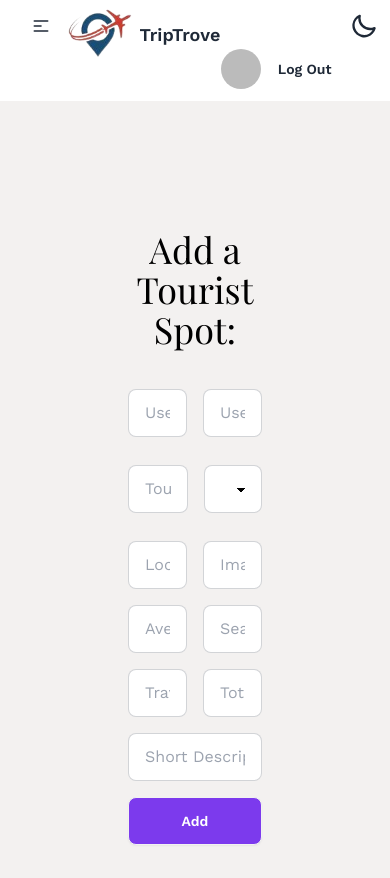
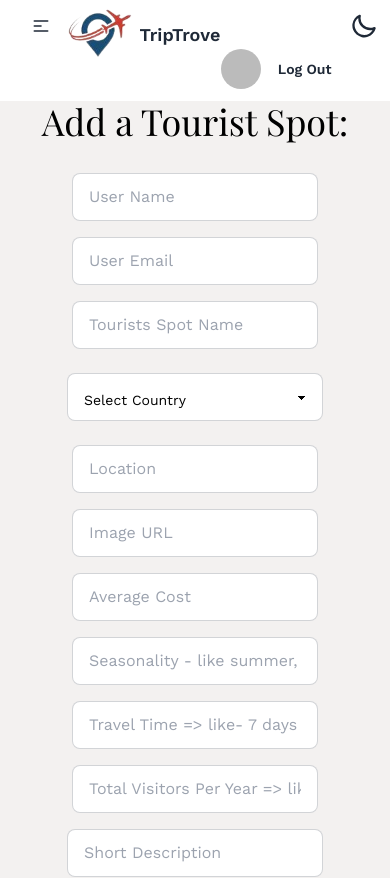
Before and after one commit to mdujjal67/triptrop-tourism-project-client, a React (Vite) app: page /addTouristsSpot in a window 390 px wide. Shown: the top 878 px of the page. Built offline with nearby package versions, Linux system fonts and the light colour scheme; no server answers; sample sign-in values are in the browser's storage; a web font is replaced by a local one.

Commit message:
added responsive design

```diff
--- a/src/pages/AddTouristsSpot.jsx
+++ b/src/pages/AddTouristsSpot.jsx
@@ -49,25 +49,25 @@ const AddTouristsSpot = () => {
         <div>
             <Navbar></Navbar>
             <div className="bg-[#f3f1f0]">
-                <div className=" p-32 container mx-auto">
-                    <h2 className="text-4xl text-black pb-10 text-center">Add a Tourist Spot:</h2>
+                <div className=" lg:p-32 container mx-auto">
+                    <h2 className="text-4xl text-black pb-8 text-center">Add a Tourist Spot:</h2>
                     <form onSubmit={handleAddSpot} className="mx-auto text-center">
                         {/* user name and email row */}
-                        <div className="flex gap-4 justify-center items-center">
+                        <div className="flex flex-col md:flex-row mx-auto w-80 lg:full lg:w-full gap-4 justify-center items-center">
                             <div>
-                                <input type="text" name="name" placeholder="User Name" required className="input input-bordered text-black w-full md:w-[400px]  focus:outline-none focus:ring focus:ring-opacity-50 py-3 focus:dark:ring-violet-600" />
+                                <input type="text" name="name" placeholder="User Name" required className="input input-bordered text-black w-full md:w-[330px]  focus:outline-none focus:ring focus:ring-opacity-50 py-3 focus:dark:ring-violet-600" />
                             </div>
                             <div>
-                                <input type="text" name="email" required placeholder="User Email" className="input input-bordered text-black w-full md:w-[400px] focus:outline-none focus:ring focus:ring-opacity-50 py-3 focus:dark:ring-violet-600" />
+                                <input type="text" name="email" required placeholder="User Email" className="input input-bordered text-black w-full md:w-[330px] focus:outline-none focus:ring focus:ring-opacity-50 py-3 focus:dark:ring-violet-600" />
                             </div>
                         </div>
                         {/* tourists_spot_name and country_Name row */}
-                        <div className="flex gap-4 py-4 justify-center items-center">
+                        <div className="flex flex-col md:flex-row mx-auto w-80 lg:w-full gap-4 py-4 justify-center items-center">
                             <div>
-                                <input type="text" name="spotName" required placeholder="Tourists Spot Name" className="input input-bordered text-black w-full md:w-[400px] focus:outline-none focus:ring focus:ring-opacity-50 py-3 focus:dark:ring-violet-600" />
+                                <input type="text" name="spotName" required placeholder="Tourists Spot Name" className="input input-bordered text-black w-full md:w-[330px] focus:outline-none focus:ring focus:ring-opacity-50 py-3 focus:dark:ring-violet-600" />
                             </div>
-                            <div className="input-bordered required text-black w-full md:w-[400px] focus:outline-none focus:ring focus:ring-opacity-50 py-3 focus:dark:ring-violet-600">
-                                <select name="countryName" className="select select-bordered join-item text-black w-full md:w-[400px] focus:outline-none focus:ring focus:ring-opacity-50 py-3 focus:dark:ring-violet-600">
+                            <div className="input-bordered required text-black w-64 lg:w-full md:w-[330px] focus:outline-none focus:ring focus:ring-opacity-50 py-2 focus:dark:ring-violet-600">
+                                <select name="countryName" className="select select-bordered join-item text-black w-full md:w-[330px] focus:outline-none focus:ring focus:ring-opacity-50 py-3 focus:dark:ring-violet-600">
                                     <option disabled selected><span  className="">Select Country</span></option>
                                     <option className="text-xl py-1 text-gray-400">Bangladesh</option>
                                     <option className="text-xl py-1 text-gray-400">Thailand</option>
@@ -80,39 +80,39 @@ const AddTouristsSpot = () => {
 
                         </div>
                         {/* location and Image URL row */}
-                        <div className="flex gap-4 justify-center items-center">
+                        <div className="flex flex-col md:flex-row mx-auto w-80 lg:w-full gap-4 justify-center items-center">
                             <div>
-                                <input type="text" name="location" required placeholder="Location" className="input input-bordered text-black w-full md:w-[400px] focus:outline-none focus:ring focus:ring-opacity-50 py-3 focus:dark:ring-violet-600" />
+                                <input type="text" name="location" required placeholder="Location" className="input input-bordered text-black w-full md:w-[330px] focus:outline-none focus:ring focus:ring-opacity-50 py-3 focus:dark:ring-violet-600" />
                             </div>
                             <div>
-                                <input type="text" name="imageURL" required placeholder="Image URL" className="input input-bordered text-black w-full md:w-[400px] focus:outline-none focus:ring focus:ring-opacity-50 py-3 focus:dark:ring-violet-600" />
+                                <input type="text" name="imageURL" required placeholder="Image URL" className="input input-bordered text-black w-full md:w-[330px] focus:outline-none focus:ring focus:ring-opacity-50 py-3 focus:dark:ring-violet-600" />
                             </div>
                         </div>
                         {/* average_cost and seasonality - like summer, winter row */}
-                        <div className="flex gap-4 py-4 justify-center items-center">
+                        <div className="flex flex-col md:flex-row mx-auto w-80 lg:w-full gap-4 py-4 justify-center items-center">
                             <div>
-                                <input type="text" required name="averageCost" placeholder="Average Cost" className="input input-bordered text-black w-full md:w-[400px] focus:outline-none focus:ring focus:ring-opacity-50 py-3 focus:dark:ring-violet-600" />
+                                <input type="text" required name="averageCost" placeholder="Average Cost" className="input input-bordered text-black w-full md:w-[330px] focus:outline-none focus:ring focus:ring-opacity-50 py-3 focus:dark:ring-violet-600" />
                             </div>
                             <div>
-                                <input type="text" required name="Seasonality" placeholder="Seasonality - like summer, winter" className="input input-bordered text-black w-full md:w-[400px] focus:outline-none focus:ring focus:ring-opacity-50 py-3 focus:dark:ring-violet-600" />
+                                <input type="text" required name="Seasonality" placeholder="Seasonality - like summer, winter" className="input input-bordered text-black w-full md:w-[330px] focus:outline-none focus:ring focus:ring-opacity-50 py-3 focus:dark:ring-violet-600" />
                             </div>
                         </div>
                         {/* travel_time => like- 7 days and totalVisitorsPerYear => like- 10000 row */}
-                        <div className="flex gap-4 justify-center items-center">
+                        <div className="flex flex-col md:flex-row mx-auto w-80 lg:w-full gap-4 justify-center items-center">
                             <div>
-                                <input type="text" required name="travelTime" placeholder="Travel Time => like- 7 days" className="input input-bordered text-black w-full md:w-[400px] focus:outline-none focus:ring focus:ring-opacity-50 py-3 focus:dark:ring-violet-600" />
+                                <input type="text" required name="travelTime" placeholder="Travel Time => like- 7 days" className="input input-bordered text-black w-full md:w-[330px] focus:outline-none focus:ring focus:ring-opacity-50 py-3 focus:dark:ring-violet-600" />
                             </div>
                             <div>
-                                <input type="text" required name="totalVisitor" placeholder="Total Visitors Per Year => like- 10000" className="input input-bordered text-black w-full md:w-[400px] focus:outline-none focus:ring focus:ring-opacity-50 py-3 focus:dark:ring-violet-600" />
+                                <input type="text" required name="totalVisitor" placeholder="Total Visitors Per Year => like- 10000" className="input input-bordered text-black w-full md:w-[330px] focus:outline-none focus:ring focus:ring-opacity-50 py-3 focus:dark:ring-violet-600" />
                             </div>
                         </div>
                         {/* Short Description */}
-                        <div className="py-4">
-                            <input type="text" name="description" required placeholder="Short Description" className="input input-bordered text-black w-full md:w-[815px]  focus:outline-none focus:ring focus:ring-opacity-50 py-3 focus:dark:ring-violet-600 " />
+                        <div className="py-4 flex-col md:flex-row mx-auto lg:w-full w-64">
+                            <input type="text" name="description" required placeholder="Short Description" className="input input-bordered text-black w-full md:w-[330px] mx-auto focus:outline-none focus:ring focus:ring-opacity-50 py-3 focus:dark:ring-violet-600 " />
                         </div>
                         {/* submit button */}
-                        <div>
-                            <input type="submit" name="submit" value="Add" className="btn btn-block bg-violet-600 text-white hover:text-black md:w-[815px]" />
+                        <div className="lg:w-full pb-10">
+                            <input type="submit" name="submit" value="Add" className="btn lg:btn-block bg-violet-600 text-white hover:text-black w-[250px] md:w-[330px]" />
                         </div>
                     </form>
                 </div>
--- a/src/pages/AllTouristsSpot.jsx
+++ b/src/pages/AllTouristsSpot.jsx
@@ -37,10 +37,10 @@ const AllTouristsSpot = () => {
     return (
         <div className="mb-[100px] mx-auto container">
             <Navbar />
-            <h1 className="text-4xl font-bold text-center mb-8">All Tourists Spots</h1>
+            <h1 className="text-4xl font-bold text-center mb-8 mt-14 md:mt-5 lg:mt-0">All Tourists Spots</h1>
 
             {/* Dropdown menu for sorting */}
-            <div className="flex justify-end mb-4">
+            <div className="flex justify-center mb-10">
                 <select onChange={handleSortChange} className="p-2 border rounded-md cursor-pointer">
                     <option className="cursor-pointer" value="">Sort by Average Cost</option>
                     <option className="cursor-pointer" value="asc">Low to High</option>
```
Also changed, not shown: src/component/Navbar.jsx (+8 -9 lines).
